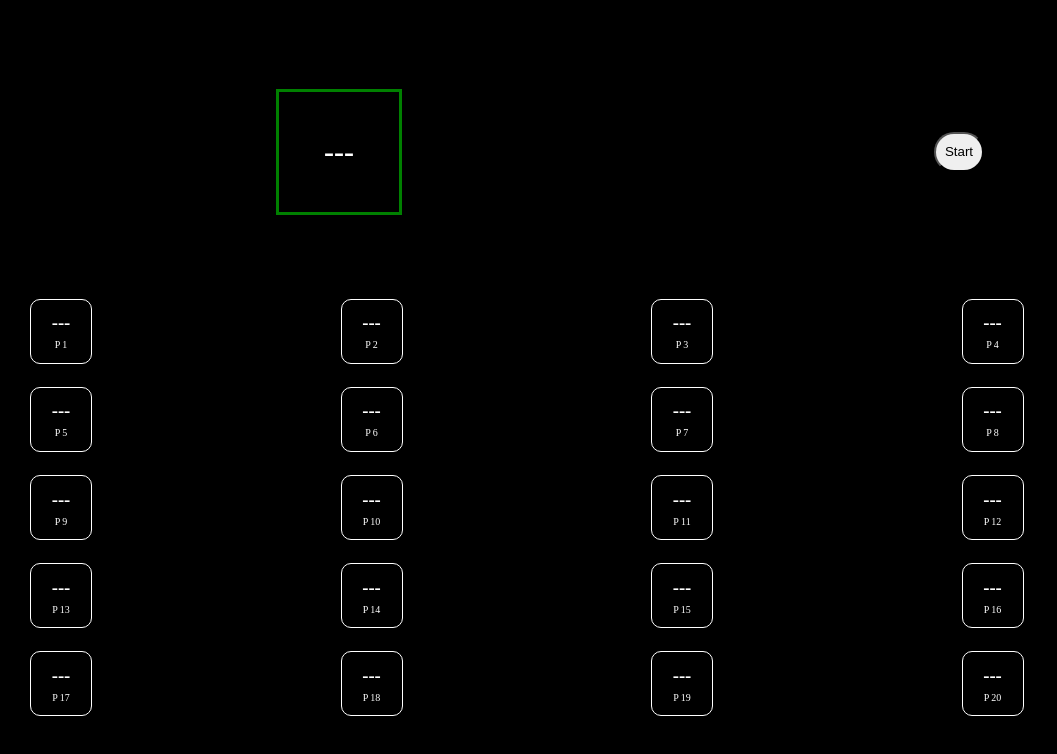
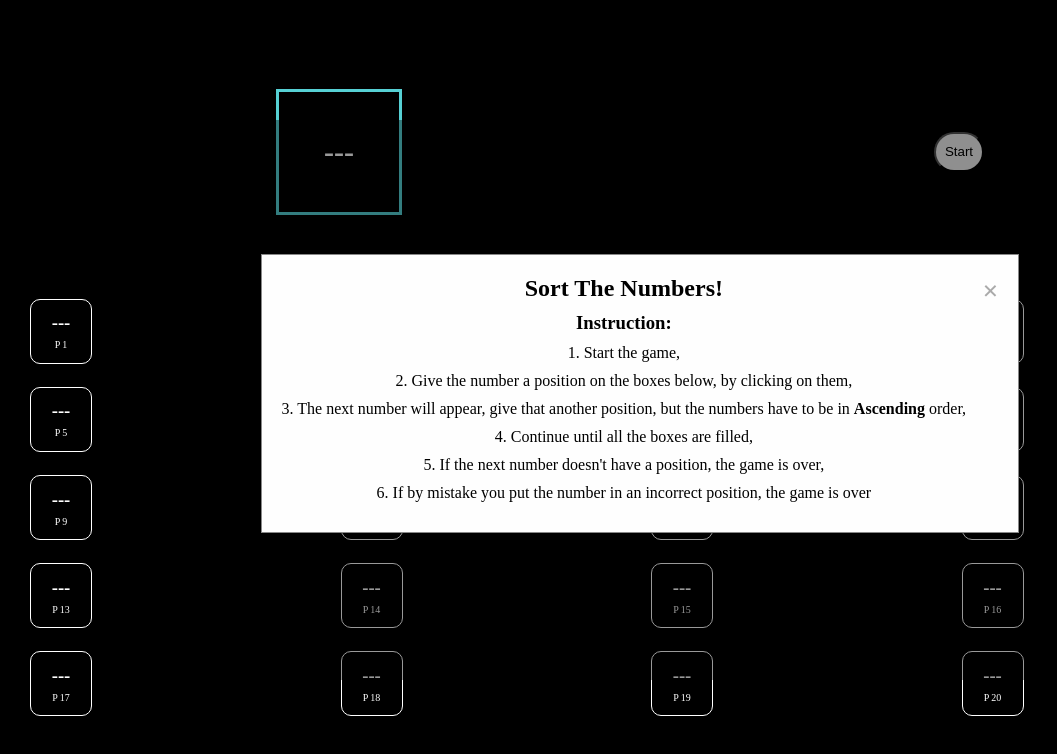
Before and after one commit to tevBoyz/Sort-the-numbers, a plain HTML site: page index.html in a window 1280 px wide. Shown: the whole page, without its empty margins (0-1057 px from the left). Drawn offline with Linux system fonts and the light colour scheme.

Commit message:
Added popup for instruction

```diff
--- a/index.html
+++ b/index.html
@@ -101,6 +101,23 @@
         </div>
       </div>
     </div>
+    <!-- The Modal -->
+    <div id="myModal" class="modal">
+      <!-- Modal content -->
+      <div class="modal-content">
+        <div class="instructions">
+            <h2>Sort The Numbers!</h2>
+            <h3>Instruction:</h3>
+          <span>1. Start the game, </span><span> 2. Give the number a position on the boxes below, by clicking on them, </span><span> 3. The next number
+          will appear, give that another position, but the numbers have to be in
+          <strong>Ascending</strong> order, </span><span> 4. Continue until all the boxes are filled, </span><span> 5.
+          If the next number doesn't have a position, the game is over, </span><span> 6. If
+          by mistake you put the number in an incorrect position, the game is
+          over
+          </div>
+        <span class="close">&times;</span>
+      </div>
+    </div>
     <script src="script.js"></script>
   </body>
 </html>
--- a/script.js
+++ b/script.js
@@ -8,7 +8,34 @@ let prev = 0;
 
 var trackingArr = [-1, -1, -1, -1, -1, -1, -1, -1, -1, -1, -1, -1, -1, -1, -1, -1, -1, -1, -1, -1]
 
+  // Get the modal
+  var modal = document.getElementById("myModal");
 
+  // Get the button that opens the modal
+  var btn = document.getElementById("myBtn");
+
+  // Get the <span> element that closes the modal
+  var span = document.getElementsByClassName("close")[0];
+
+  // When the user clicks on the button, open the modal
+  function popup() {
+    modal.style.display = "block";
+  }
+
+  // When the user clicks on <span> (x), close the modal
+  span.onclick = function() {
+    modal.style.display = "none";
+  }
+
+  // When the user clicks anywhere outside of the modal, close it
+  window.onclick = function(event) {
+    if (event.target == modal) {
+      modal.style.display = "none";
+    }
+  }
+
+
+popup();
 
 function start(){
     randomize();
--- a/styles.css
+++ b/styles.css
@@ -33,7 +33,7 @@ body {
   display: flex;
   justify-content: center;
   align-items: center;
-  border: 10px solid green;
+  border: 10px solid rgb(86, 208, 212);
 }
 
 .numDisplay h1 {
@@ -53,7 +53,7 @@ body {
 }
 
 .start_reset_button:hover {
-  background-color: green;
+  background-color: rgb(86, 208, 212);
   box-shadow: 0px 5px 10px rgba(0, 255, 0, 0.5);
   color: white;
 }
@@ -86,11 +86,11 @@ body {
 }
 
 .box:hover {
-  border: 3px solid green;
+  border: 3px solid rgb(86, 208, 212);
 }
 
 .box span {
-  font-size: 10px;
+  font-size: 20px;
 }
 
 .red {
@@ -124,7 +124,7 @@ body {
   }
 
   .box:hover {
-    border: 1px solid green;
+    border: 1px solid rgb(86, 208, 212);
   }
 
   .box span {
@@ -159,7 +159,7 @@ body {
   }
 
   .box:hover {
-    border: 1px solid green;
+    border: 1px solid rgb(86, 208, 212);
   }
 
   .box span {
@@ -194,7 +194,7 @@ body {
   }
 
   .box:hover {
-    border: 1px solid green;
+    border: 1px solid rgb(86, 208, 212);
   }
 
   .box span {
@@ -219,7 +219,7 @@ body {
     display: flex;
     justify-content: center;
     align-items: center;
-    border: 10px solid green;
+    border: 10px solid rgb(86, 208, 212);
   }
 
   .numDisplay h1 {
@@ -253,7 +253,7 @@ body {
   }
 
   .box:hover {
-    border: 1px solid green;
+    border: 1px solid rgb(86, 208, 212);
   }
 
   .box span {
@@ -277,7 +277,7 @@ body {
     display: flex;
     justify-content: center;
     align-items: center;
-    border: 10px solid green;
+    border: 10px solid rgb(86, 208, 212);
   }
 
   .numDisplay h1 {
@@ -312,7 +312,7 @@ body {
   }
 
   .box:hover {
-    border: 1px solid green;
+    border: 1px solid rgb(86, 208, 212);
   }
 
   .box span {
@@ -347,7 +347,7 @@ body {
     justify-content: center;
     align-items: center;
     border: none;
-    border: 3px solid green;
+    border: 3px solid rgb(86, 208, 212);
   }
 
   .numDisplay h1 {
@@ -367,7 +367,7 @@ body {
   }
 
   .start_reset_button:hover {
-    background-color: green;
+    background-color: rgb(86, 208, 212);
     box-shadow: 0px 5px 10px rgba(0, 255, 0, 0.5);
     color: white;
   }
@@ -398,7 +398,7 @@ body {
   }
 
   .box:hover {
-    border: 3px solid green;
+    border: 3px solid rgb(86, 208, 212);
   }
 
   .box span {
@@ -436,7 +436,7 @@ body {
     justify-content: center;
     align-items: center;
     border: none;
-    border: 3px solid green;
+    border: 3px solid rgb(86, 208, 212);
   }
 
   .numDisplay h1 {
@@ -457,7 +457,7 @@ body {
   }
 
   .start_reset_button:hover {
-    background-color: green;
+    background-color: rgb(86, 208, 212);
     box-shadow: 0px 5px 10px rgba(0, 255, 0, 0.5);
     color: white;
   }
@@ -488,7 +488,7 @@ body {
   }
 
   .box:hover {
-    border: 3px solid green;
+    border: 3px solid rgb(86, 208, 212);
   }
 
   .box span {
@@ -530,7 +530,7 @@ body {
     justify-content: center;
     align-items: center;
     border: none;
-    border: 3px solid green;
+    border: 3px solid rgb(86, 208, 212);
   }
 
   .numDisplay h1 {
@@ -551,7 +551,7 @@ body {
   }
 
   .start_reset_button:hover {
-    background-color: green;
+    background-color: rgb(86, 208, 212);
     box-shadow: 0px 5px 10px rgba(0, 255, 0, 0.5);
     color: white;
   }
@@ -582,7 +582,7 @@ body {
   }
 
   .box:hover {
-    border: 3px solid green;
+    border: 3px solid rgb(86, 208, 212);
   }
 
   .box span {
@@ -593,3 +593,67 @@ body {
     border: 2px solid red;
   }
 }
+
+/* The Modal (background) */
+.modal {
+  display: none; /* Hidden by default */
+  position: fixed; /* Stay in place */
+  z-index: 1; /* Sit on top */
+  left: 50%;
+  top: 50%;
+  transform: translate(-50%, -50%);
+  width: 70%; /* Full width */
+  height: 70%; /* Full height */
+  overflow: auto; /* Enable scroll if needed */
+  background-color: rgb(0, 0, 0); /* Fallback color */
+  background-color: rgba(0, 0, 0, 0.4); /* Black w/ opacity */
+}
+
+/* Modal Content/Box */
+.modal-content {
+  background-color: #fefefe;
+  margin: 15% auto; /* 15% from the top and centered */
+  padding: 20px;
+  border: 1px solid #888;
+  width: 80%; /* Could be more or less, depending on screen size */
+  display: flex;
+  justify-content: space-between;
+  align-items: center;
+}
+
+.instructions h2 {
+  padding-bottom: 10px;
+  text-align: center;
+}
+
+.instructions h3 {
+  padding-bottom: 10px;
+  text-align: center;
+}
+
+.instructions span {
+  padding-bottom: 10px;
+  text-align: center;
+}
+
+.modal-content div {
+  display: flex;
+  flex-direction: column;
+  color: black;
+}
+
+/* The Close Button */
+.close {
+  align-self: start;
+  color: #aaa;
+  float: right;
+  font-size: 28px;
+  font-weight: bold;
+}
+
+.close:hover,
+.close:focus {
+  color: black;
+  text-decoration: none;
+  cursor: pointer;
+}
```
